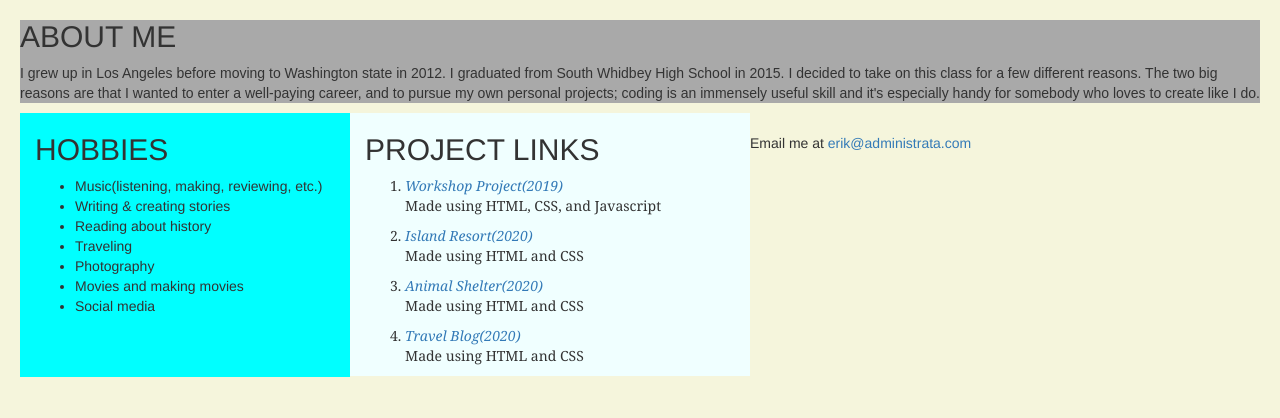
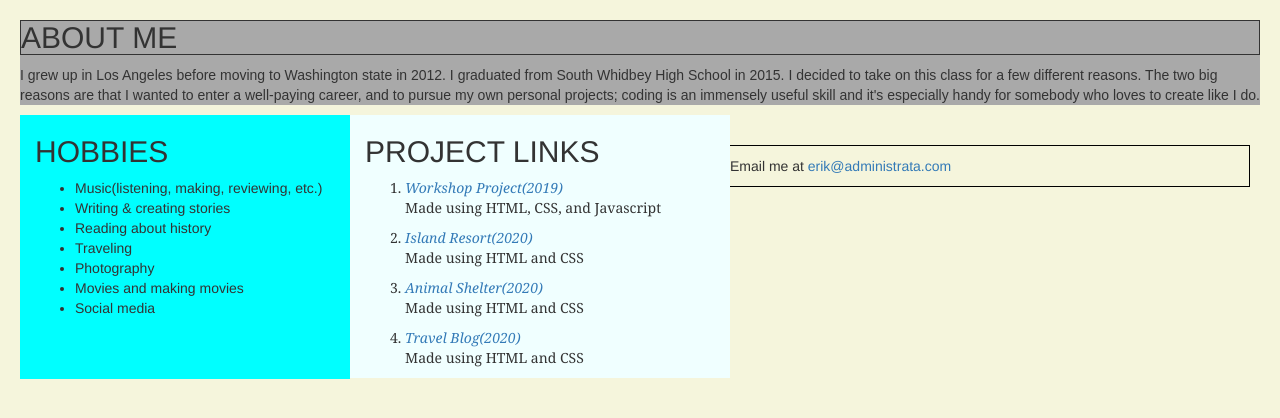
Before and after one commit to Code-Cacophony/portfolio-3, a plain HTML site: page index.html in a window 1280 px wide. Shown: the part 182-600 px from the top of the page. Drawn offline with Linux system fonts and the light colour scheme.

Commit message:
add box model and fix bugs

```diff
--- a/css/styles.css
+++ b/css/styles.css
@@ -7,12 +7,8 @@ img {
     width:500px;
 }
 
-.box {
-    border: 10px green;
-}
-
 .about {
-    border: darkgray;
+    border: 1px solid;
 }
 
 .font {
@@ -31,7 +27,7 @@ img {
 }
 
 .column2 {
-    width:400px;
+    width:380px;
     float: left;
     background-color: azure;
 }
@@ -41,5 +37,7 @@ img {
 }
 
 .border {
-    border: 20px;
+    border: 1px solid #000;
+    padding: 10px;
+    margin: 10px;
 }
--- a/index.html
+++ b/index.html
@@ -14,7 +14,6 @@
                 Here I will tell you all about myself and link some of my projects.
             </p>
         </blockquote>
-        <div class="box">
             <div class="gray">
                 <h2 class="about">ABOUT ME</h2>
                 <div class="font">
@@ -57,11 +56,8 @@
                 </span2>
                         </div>
             </div>
-        </div>
         <br>
-        <div class="border">
-            <p>Email me at <a href="mailto:erik@administrata.com?Subject=email%20link" target="_top">erik@administrata.com</a></p>
-        </div>
+     <p class="border">Email me at <a href="mailto:erik@administrata.com?Subject=email%20link" target="_top">erik@administrata.com</a></p>
     </body>
     </head>
 </html>
```
